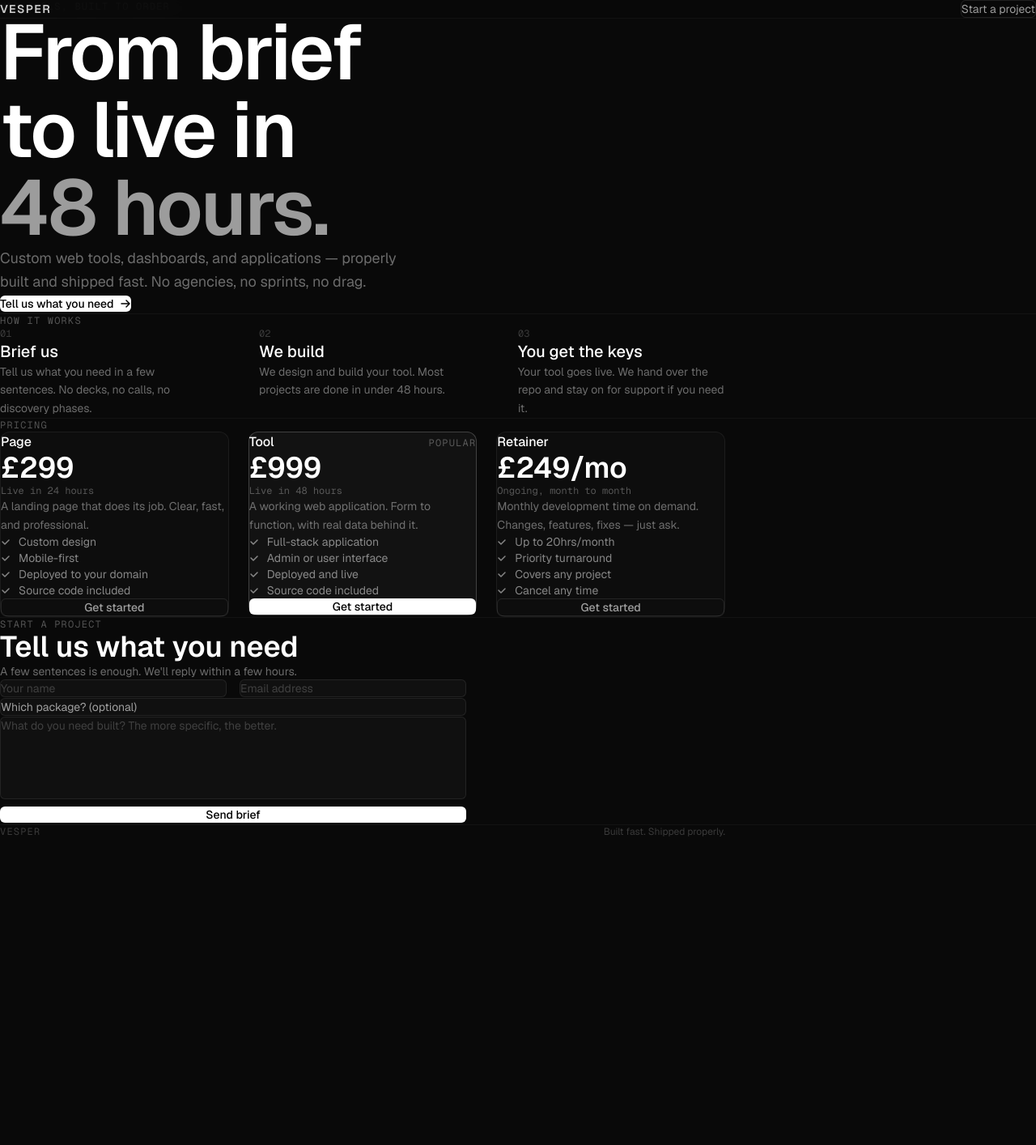
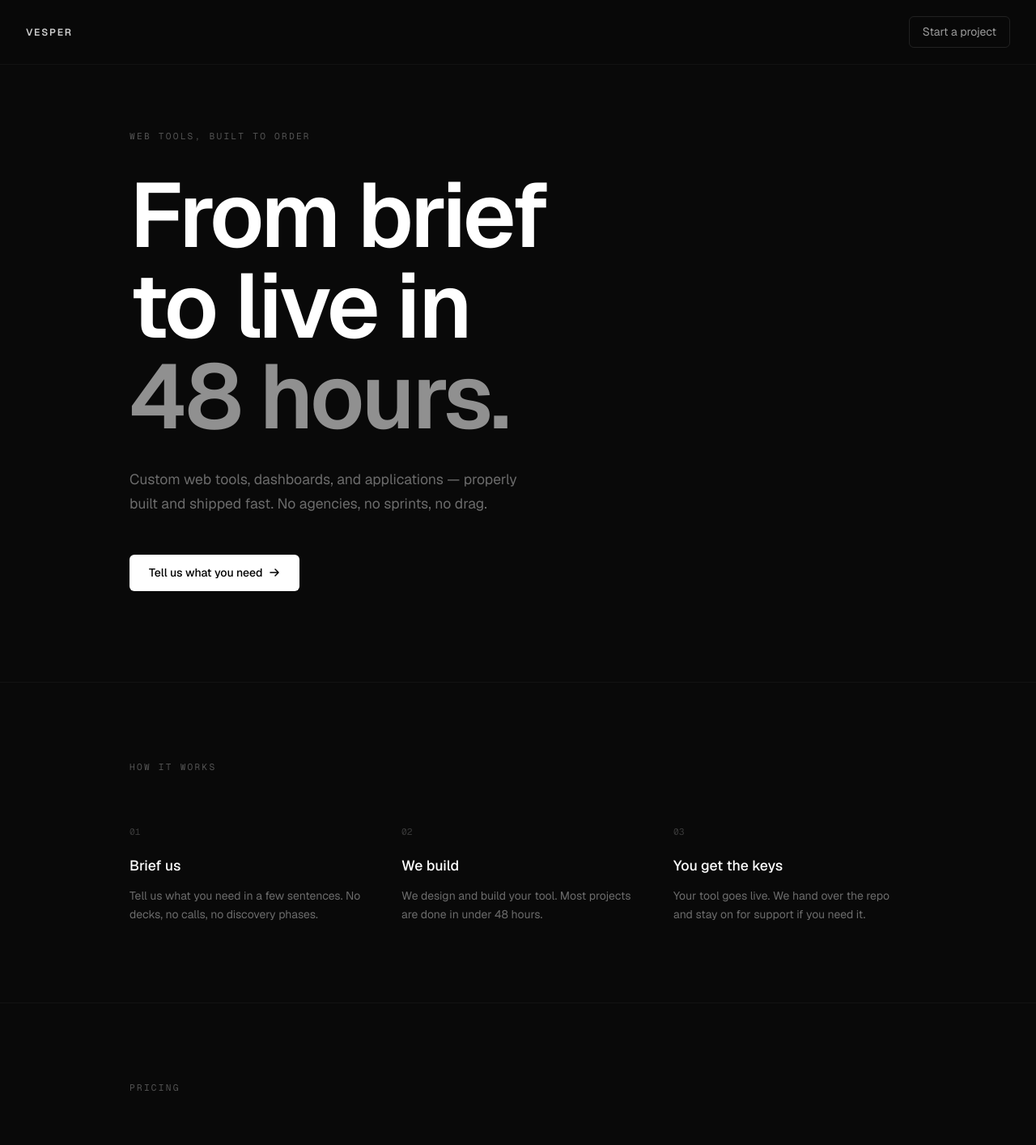
Before and after one commit to Caddickbrown/vesper, a Next.js app: page / in a window 1280 px wide. Shown: the top 1414 px of the page at 81% size. Before the commit the page ends 1035 px from the top, so only its background shows below. Built offline with nearby package versions, Linux system fonts and the light colour scheme.

Commit message:
Fix: replace broken Tailwind v4 utilities with inline styles + .container CSS class

```diff
--- a/app/BriefForm.tsx
+++ b/app/BriefForm.tsx
@@ -2,11 +2,22 @@
 
 import { useState } from "react";
 
+const inputStyle: React.CSSProperties = {
+  width: "100%",
+  background: "rgba(255,255,255,0.03)",
+  border: "1px solid rgba(255,255,255,0.08)",
+  borderRadius: "6px",
+  padding: "0.75rem 1rem",
+  fontSize: "0.875rem",
+  color: "#fff",
+  outline: "none",
+  fontFamily: "inherit",
+  transition: "border-color 0.15s",
+};
+
 export function BriefForm() {
   const [state, setState] = useState<"idle" | "sending" | "sent" | "error">("idle");
   const [form, setForm] = useState({ name: "", email: "", package: "", brief: "" });
-
-  const inputClass = "bg-white/[0.03] border border-white/[0.08] rounded-md px-4 py-3 text-sm text-white placeholder-white/20 focus:outline-none focus:border-white/20 transition-colors w-full";
 
   async function submit(e: React.FormEvent) {
     e.preventDefault();
@@ -25,23 +36,23 @@ export function BriefForm() {
 
   if (state === "sent") {
     return (
-      <div className="py-16 text-center">
-        <p className="text-2xl font-semibold mb-3">Brief received.</p>
-        <p className="text-sm text-white/40">We'll be in touch within a few hours.</p>
+      <div style={{ padding: "4rem 0", textAlign: "center" }}>
+        <p style={{ fontSize: "1.5rem", fontWeight: 600, marginBottom: "0.75rem" }}>Brief received.</p>
+        <p style={{ fontSize: "0.875rem", color: "rgba(255,255,255,0.4)" }}>We'll be in touch within a few hours.</p>
       </div>
     );
   }
 
   return (
-    <form onSubmit={submit} className="space-y-4">
-      <div className="grid grid-cols-2 gap-4">
+    <form onSubmit={submit} style={{ display: "flex", flexDirection: "column", gap: "1rem" }}>
+      <div style={{ display: "grid", gridTemplateColumns: "1fr 1fr", gap: "1rem" }}>
         <input
           type="text"
           placeholder="Your name"
           required
           value={form.name}
           onChange={e => setForm(f => ({ ...f, name: e.target.value }))}
-          className={inputClass}
+          style={inputStyle}
         />
         <input
           type="email"
@@ -49,13 +60,13 @@ export function BriefForm() {
           required
           value={form.email}
           onChange={e => setForm(f => ({ ...f, email: e.target.value }))}
-          className={inputClass}
+          style={inputStyle}
         />
       </div>
       <select
         value={form.package}
         onChange={e => setForm(f => ({ ...f, package: e.target.value }))}
-        className={`${inputClass} text-white/60 appearance-none`}
+        style={{ ...inputStyle, color: form.package ? "#fff" : "rgba(255,255,255,0.3)", appearance: "none" }}
       >
         <option value="">Which package? (optional)</option>
         <option value="Page — £299">Page — £299</option>
@@ -69,15 +80,28 @@ export function BriefForm() {
         required
         value={form.brief}
         onChange={e => setForm(f => ({ ...f, brief: e.target.value }))}
-        className={`${inputClass} resize-none`}
+        style={{ ...inputStyle, resize: "none" }}
       />
       {state === "error" && (
-        <p className="text-sm text-red-400">Something went wrong — try emailing us directly.</p>
+        <p style={{ fontSize: "0.875rem", color: "#f87171" }}>Something went wrong — try emailing us directly.</p>
       )}
       <button
         type="submit"
         disabled={state === "sending"}
-        className="w-full bg-white text-black text-sm font-medium py-3 rounded-md hover:bg-white/90 transition-all duration-150 disabled:opacity-50"
+        style={{
+          width: "100%",
+          background: "#fff",
+          color: "#000",
+          fontSize: "0.875rem",
+          fontWeight: 500,
+          padding: "0.875rem",
+          borderRadius: "6px",
+          border: "none",
+          cursor: state === "sending" ? "not-allowed" : "pointer",
+          opacity: state === "sending" ? 0.5 : 1,
+          transition: "opacity 0.15s",
+          fontFamily: "inherit",
+        }}
       >
         {state === "sending" ? "Sending…" : "Send brief"}
       </button>
--- a/app/globals.css
+++ b/app/globals.css
@@ -4,6 +4,21 @@
   box-sizing: border-box;
   margin: 0;
   padding: 0;
+}
+
+.container {
+  max-width: 64rem;
+  margin-left: auto;
+  margin-right: auto;
+  padding-left: 2rem;
+  padding-right: 2rem;
+}
+
+@media (max-width: 768px) {
+  .container {
+    padding-left: 1.25rem;
+    padding-right: 1.25rem;
+  }
 }
 
 html {
--- a/app/page.tsx
+++ b/app/page.tsx
@@ -1,56 +1,106 @@
 import { BriefForm } from "./BriefForm";
+
+const check = (
+  <svg width="12" height="12" viewBox="0 0 12 12" fill="none" style={{ flexShrink: 0 }}>
+    <path d="M2 6l3 3 5-5" stroke="currentColor" strokeWidth="1.5" strokeLinecap="round" strokeLinejoin="round"/>
+  </svg>
+);
+
+const arrow = (
+  <svg width="14" height="14" viewBox="0 0 14 14" fill="none">
+    <path d="M2 7h10M8 3l4 4-4 4" stroke="currentColor" strokeWidth="1.5" strokeLinecap="round" strokeLinejoin="round"/>
+  </svg>
+);
+
+const plans = [
+  {
+    name: "Page",
+    price: "£299",
+    delivery: "Live in 24 hours",
+    desc: "A landing page that does its job. Clear, fast, and professional.",
+    features: ["Custom design", "Mobile-first", "Deployed to your domain", "Source code included"],
+  },
+  {
+    name: "Tool",
+    price: "£999",
+    delivery: "Live in 48 hours",
+    desc: "A working web application. Form to function, with real data behind it.",
+    features: ["Full-stack application", "Admin or user interface", "Deployed and live", "Source code included"],
+    highlight: true,
+  },
+  {
+    name: "Retainer",
+    price: "£249/mo",
+    delivery: "Ongoing, month to month",
+    desc: "Monthly development time on demand. Changes, features, fixes — just ask.",
+    features: ["Up to 20hrs/month", "Priority turnaround", "Covers any project", "Cancel any time"],
+  },
+];
 
 export default function Home() {
   return (
-    <main className="min-h-screen">
+    <main style={{ minHeight: "100vh" }}>
+
       {/* Nav */}
-      <nav className="fixed top-0 left-0 right-0 z-50 flex items-center justify-between px-8 py-5 border-b border-white/[0.04] bg-[#090909]/80 backdrop-blur-md">
-        <span className="text-sm font-semibold tracking-widest uppercase text-white/80">Vesper</span>
-        <a
-          href="#brief"
-          className="text-sm px-4 py-2 rounded-md border border-white/10 text-white/60 hover:text-white hover:border-white/20 transition-all duration-150"
-        >
+      <nav style={{
+        position: "fixed", top: 0, left: 0, right: 0, zIndex: 50,
+        display: "flex", alignItems: "center", justifyContent: "space-between",
+        padding: "1.25rem 2rem",
+        borderBottom: "1px solid rgba(255,255,255,0.04)",
+        background: "rgba(9,9,9,0.85)", backdropFilter: "blur(12px)",
+      }}>
+        <span style={{ fontSize: "0.75rem", fontWeight: 600, letterSpacing: "0.15em", textTransform: "uppercase", color: "rgba(255,255,255,0.8)" }}>
+          Vesper
+        </span>
+        <a href="#brief" style={{
+          fontSize: "0.875rem", padding: "0.5rem 1rem", borderRadius: "6px",
+          border: "1px solid rgba(255,255,255,0.1)", color: "rgba(255,255,255,0.6)",
+          textDecoration: "none", transition: "all 0.15s",
+        }}>
           Start a project
         </a>
       </nav>
 
       {/* Hero */}
-      <section className="pt-40 pb-32 px-8">
-        <div className="max-w-4xl mx-auto">
-          <p className="text-xs font-mono text-white/30 tracking-widest uppercase mb-8">Web tools, built to order</p>
-          <h1 className="text-6xl md:text-8xl font-semibold leading-[1.0] tracking-tight text-white mb-8">
+      <section style={{ paddingTop: "10rem", paddingBottom: "7rem" }}>
+        <div className="container">
+          <p style={{ fontSize: "0.7rem", fontFamily: "var(--font-geist-mono), monospace", color: "rgba(255,255,255,0.3)", letterSpacing: "0.2em", textTransform: "uppercase", marginBottom: "2rem" }}>
+            Web tools, built to order
+          </p>
+          <h1 style={{ fontSize: "clamp(3.5rem, 9vw, 7rem)", fontWeight: 600, lineHeight: 1.0, letterSpacing: "-0.03em", color: "#fff", marginBottom: "2rem" }}>
             From brief<br />to live in<br />
-            <span className="text-white/60">48 hours.</span>
+            <span style={{ color: "rgba(255,255,255,0.55)" }}>48 hours.</span>
           </h1>
-          <p className="text-lg text-white/40 max-w-lg leading-relaxed mb-12">
+          <p style={{ fontSize: "1.1rem", color: "rgba(255,255,255,0.4)", maxWidth: "32rem", lineHeight: 1.7, marginBottom: "3rem" }}>
             Custom web tools, dashboards, and applications — properly built and shipped fast. No agencies, no sprints, no drag.
           </p>
-          <a
-            href="#brief"
-            className="inline-flex items-center gap-2 px-6 py-3 bg-white text-black text-sm font-medium rounded-md hover:bg-white/90 transition-all duration-150"
-          >
-            Tell us what you need
-            <svg width="14" height="14" viewBox="0 0 14 14" fill="none">
-              <path d="M2 7h10M8 3l4 4-4 4" stroke="currentColor" strokeWidth="1.5" strokeLinecap="round" strokeLinejoin="round"/>
-            </svg>
+          <a href="#brief" style={{
+            display: "inline-flex", alignItems: "center", gap: "0.5rem",
+            padding: "0.75rem 1.5rem", background: "#fff", color: "#000",
+            fontSize: "0.875rem", fontWeight: 500, borderRadius: "6px",
+            textDecoration: "none", transition: "opacity 0.15s",
+          }}>
+            Tell us what you need {arrow}
           </a>
         </div>
       </section>
 
       {/* How it works */}
-      <section className="px-8 py-28 border-t border-white/[0.04]">
-        <div className="max-w-4xl mx-auto">
-          <p className="text-xs font-mono text-white/30 tracking-widest uppercase mb-20">How it works</p>
-          <div className="grid md:grid-cols-3 gap-16">
+      <section style={{ padding: "6rem 0", borderTop: "1px solid rgba(255,255,255,0.04)" }}>
+        <div className="container">
+          <p style={{ fontSize: "0.7rem", fontFamily: "var(--font-geist-mono), monospace", color: "rgba(255,255,255,0.3)", letterSpacing: "0.2em", textTransform: "uppercase", marginBottom: "4rem" }}>
+            How it works
+          </p>
+          <div style={{ display: "grid", gridTemplateColumns: "repeat(auto-fit, minmax(200px, 1fr))", gap: "3rem" }}>
             {[
               { n: "01", title: "Brief us", body: "Tell us what you need in a few sentences. No decks, no calls, no discovery phases." },
               { n: "02", title: "We build", body: "We design and build your tool. Most projects are done in under 48 hours." },
               { n: "03", title: "You get the keys", body: "Your tool goes live. We hand over the repo and stay on for support if you need it." },
             ].map((s) => (
               <div key={s.n}>
-                <p className="text-xs font-mono text-white/20 mb-5">{s.n}</p>
-                <h3 className="text-xl font-medium mb-3">{s.title}</h3>
-                <p className="text-sm text-white/40 leading-relaxed">{s.body}</p>
+                <p style={{ fontSize: "0.7rem", fontFamily: "var(--font-geist-mono), monospace", color: "rgba(255,255,255,0.2)", marginBottom: "1.25rem" }}>{s.n}</p>
+                <h3 style={{ fontSize: "1.1rem", fontWeight: 500, marginBottom: "0.75rem" }}>{s.title}</h3>
+                <p style={{ fontSize: "0.875rem", color: "rgba(255,255,255,0.4)", lineHeight: 1.7 }}>{s.body}</p>
               </div>
             ))}
           </div>
@@ -58,69 +108,42 @@ export default function Home() {
       </section>
 
       {/* Pricing */}
-      <section className="px-8 py-28 border-t border-white/[0.04]" id="pricing">
-        <div className="max-w-4xl mx-auto">
-          <p className="text-xs font-mono text-white/30 tracking-widest uppercase mb-20">Pricing</p>
-          <div className="grid md:grid-cols-3 gap-6 items-start">
-            {[
-              {
-                name: "Page",
-                price: "£299",
-                delivery: "Live in 24 hours",
-                desc: "A landing page that does its job. Clear, fast, and professional.",
-                features: ["Custom design", "Mobile-first", "Deployed to your domain", "Source code included"],
-              },
-              {
-                name: "Tool",
-                price: "£999",
-                delivery: "Live in 48 hours",
-                desc: "A working web application. Form to function, with real data behind it.",
-                features: ["Full-stack application", "Admin or user interface", "Deployed and live", "Source code included"],
-                highlight: true,
-              },
-              {
-                name: "Retainer",
-                price: "£249/mo",
-                delivery: "Ongoing, month to month",
-                desc: "Monthly development time on demand. Changes, features, fixes — just ask.",
-                features: ["Up to 20hrs/month", "Priority turnaround", "Covers any project", "Cancel any time"],
-              },
-            ].map((p) => (
-              <div
-                key={p.name}
-                className={`rounded-xl p-7 border flex flex-col ${
-                  p.highlight
-                    ? "border-white/20 bg-white/[0.04]"
-                    : "border-white/[0.06] bg-white/[0.02]"
-                }`}
-              >
-                <div className="flex items-baseline justify-between mb-2">
-                  <h3 className="text-base font-medium">{p.name}</h3>
-                  {p.highlight && (
-                    <span className="text-xs font-mono text-white/30 uppercase tracking-widest">Popular</span>
-                  )}
+      <section style={{ padding: "6rem 0", borderTop: "1px solid rgba(255,255,255,0.04)" }} id="pricing">
+        <div className="container">
+          <p style={{ fontSize: "0.7rem", fontFamily: "var(--font-geist-mono), monospace", color: "rgba(255,255,255,0.3)", letterSpacing: "0.2em", textTransform: "uppercase", marginBottom: "4rem" }}>
+            Pricing
+          </p>
+          <div style={{ display: "grid", gridTemplateColumns: "repeat(auto-fit, minmax(220px, 1fr))", gap: "1.25rem", alignItems: "start" }}>
+            {plans.map((p) => (
+              <div key={p.name} style={{
+                borderRadius: "12px", padding: "1.75rem",
+                border: p.highlight ? "1px solid rgba(255,255,255,0.2)" : "1px solid rgba(255,255,255,0.06)",
+                background: p.highlight ? "rgba(255,255,255,0.04)" : "rgba(255,255,255,0.02)",
+                display: "flex", flexDirection: "column",
+              }}>
+                <div style={{ display: "flex", alignItems: "baseline", justifyContent: "space-between", marginBottom: "0.5rem" }}>
+                  <h3 style={{ fontSize: "1rem", fontWeight: 500 }}>{p.name}</h3>
+                  {p.highlight && <span style={{ fontSize: "0.65rem", fontFamily: "var(--font-geist-mono), monospace", color: "rgba(255,255,255,0.3)", textTransform: "uppercase", letterSpacing: "0.15em" }}>Popular</span>}
                 </div>
-                <p className="text-4xl font-semibold mb-1">{p.price}</p>
-                <p className="text-xs font-mono text-white/30 mb-5">{p.delivery}</p>
-                <p className="text-sm text-white/40 leading-relaxed mb-6">{p.desc}</p>
-                <ul className="space-y-2.5 mb-8 flex-1">
+                <p style={{ fontSize: "2.25rem", fontWeight: 600, marginBottom: "0.25rem" }}>{p.price}</p>
+                <p style={{ fontSize: "0.7rem", fontFamily: "var(--font-geist-mono), monospace", color: "rgba(255,255,255,0.3)", marginBottom: "1.25rem" }}>{p.delivery}</p>
+                <p style={{ fontSize: "0.875rem", color: "rgba(255,255,255,0.4)", lineHeight: 1.6, marginBottom: "1.5rem" }}>{p.desc}</p>
+                <ul style={{ listStyle: "none", display: "flex", flexDirection: "column", gap: "0.625rem", marginBottom: "2rem", flex: 1 }}>
                   {p.features.map((f) => (
-                    <li key={f} className="flex items-center gap-2.5 text-sm text-white/50">
-                      <svg width="12" height="12" viewBox="0 0 12 12" fill="none" className="shrink-0">
-                        <path d="M2 6l3 3 5-5" stroke="currentColor" strokeWidth="1.5" strokeLinecap="round" strokeLinejoin="round"/>
-                      </svg>
-                      {f}
+                    <li key={f} style={{ display: "flex", alignItems: "center", gap: "0.625rem", fontSize: "0.875rem", color: "rgba(255,255,255,0.5)" }}>
+                      {check} {f}
                     </li>
                   ))}
                 </ul>
-                <a
-                  href="#brief"
-                  className={`block text-center text-sm py-3 rounded-md font-medium transition-all duration-150 ${
-                    p.highlight
-                      ? "bg-white text-black hover:bg-white/90"
-                      : "border border-white/10 text-white/60 hover:text-white hover:border-white/20"
-                  }`}
-                >
+                <a href="#brief" style={{
+                  display: "block", textAlign: "center", fontSize: "0.875rem",
+                  padding: "0.75rem", borderRadius: "6px", fontWeight: 500,
+                  textDecoration: "none", transition: "opacity 0.15s",
+                  ...(p.highlight
+                    ? { background: "#fff", color: "#000" }
+                    : { border: "1px solid rgba(255,255,255,0.1)", color: "rgba(255,255,255,0.6)" }
+                  ),
+                }}>
                   Get started
                 </a>
               </div>
@@ -129,23 +152,27 @@ export default function Home() {
         </div>
       </section>
 
-      {/* Brief form */}
-      <section className="px-8 py-28 border-t border-white/[0.04]" id="brief">
-        <div className="max-w-4xl mx-auto">
-          <div className="max-w-xl">
-            <p className="text-xs font-mono text-white/30 tracking-widest uppercase mb-4">Start a project</p>
-            <h2 className="text-4xl font-semibold mb-3">Tell us what you need</h2>
-            <p className="text-sm text-white/40 mb-10">A few sentences is enough. We'll reply within a few hours.</p>
+      {/* Brief */}
+      <section style={{ padding: "6rem 0", borderTop: "1px solid rgba(255,255,255,0.04)" }} id="brief">
+        <div className="container">
+          <div style={{ maxWidth: "36rem" }}>
+            <p style={{ fontSize: "0.7rem", fontFamily: "var(--font-geist-mono), monospace", color: "rgba(255,255,255,0.3)", letterSpacing: "0.2em", textTransform: "uppercase", marginBottom: "1rem" }}>
+              Start a project
+            </p>
+            <h2 style={{ fontSize: "2.5rem", fontWeight: 600, marginBottom: "0.75rem" }}>Tell us what you need</h2>
+            <p style={{ fontSize: "0.875rem", color: "rgba(255,255,255,0.4)", marginBottom: "2.5rem" }}>
+              A few sentences is enough. We'll reply within a few hours.
+            </p>
             <BriefForm />
           </div>
         </div>
       </section>
 
       {/* Footer */}
-      <footer className="px-8 py-12 border-t border-white/[0.04]">
-        <div className="max-w-4xl mx-auto flex items-center justify-between">
-          <span className="text-xs font-mono text-white/20 tracking-widest uppercase">Vesper</span>
-          <span className="text-xs text-white/20">Built fast. Shipped properly.</span>
+      <footer style={{ padding: "3rem 0", borderTop: "1px solid rgba(255,255,255,0.04)" }}>
+        <div className="container" style={{ display: "flex", alignItems: "center", justifyContent: "space-between" }}>
+          <span style={{ fontSize: "0.7rem", fontFamily: "var(--font-geist-mono), monospace", color: "rgba(255,255,255,0.2)", textTransform: "uppercase", letterSpacing: "0.15em" }}>Vesper</span>
+          <span style={{ fontSize: "0.75rem", color: "rgba(255,255,255,0.2)" }}>Built fast. Shipped properly.</span>
         </div>
       </footer>
     </main>
```
